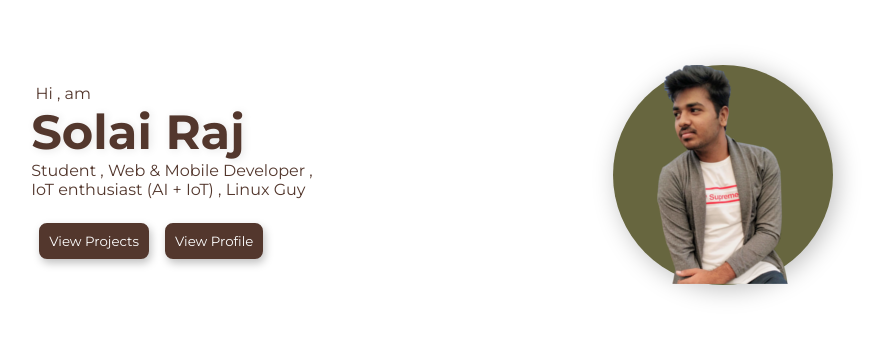
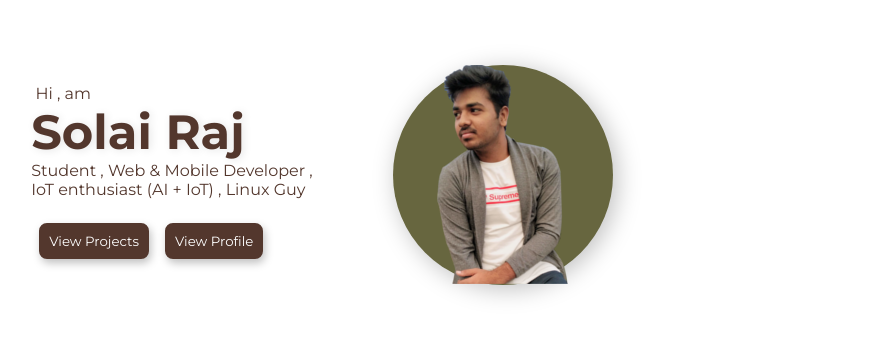
Before and after one commit to RajSolai/personal-portfolio, a Next.js app: page / in a window 1280 px wide. Shown: the part 127-464 px from the top of the page, without its empty margins (318-1195 px from the left). Built offline with nearby package versions, Linux system fonts and the light colour scheme.

Commit message:
removed cringe animations

```diff
--- a/package.json
+++ b/package.json
@@ -9,11 +9,11 @@
   },
   "dependencies": {
     "axios": "^0.21.1",
+    "framer-motion": "^4.1.17",
     "next": "9.5.1",
     "react": "16.13.1",
     "react-dom": "16.13.1",
     "react-icons": "^4.2.0",
-    "react-reveal": "^1.2.2",
-    "sass": "^1.26.10"
+    "react-reveal": "^1.2.2"
   }
 }
--- a/pages/index.js
+++ b/pages/index.js
@@ -1,4 +1,4 @@
-import { Slide } from "react-reveal";
+import { motion } from "framer-motion";
 import Link from "next/link";
 import Head from "next/head";
 
@@ -8,9 +8,18 @@ export default function Home() {
       <Head>
         <title>Solai Raj</title>
       </Head>
-      <div className="home">
-        <div className="greetbox">
-          <Slide left>
+      <motion.div
+        initial={{
+          y: -20,
+          opacity: 0,
+        }}
+        animate={{
+          y: 0,
+          opacity: 100,
+        }}
+      >
+        <div className="home">
+          <div className="greetbox">
             <div className="greettext">
               <p className="msg"> &nbsp;Hi , am</p>
               <p className="name">Solai Raj</p>
@@ -27,14 +36,12 @@ export default function Home() {
                 </Link>
               </div>
             </div>
-          </Slide>
-          <Slide right>
             <div className="greetimg">
               <img src="/mine.png" className="greetimg-img" alt="" />
             </div>
-          </Slide>
+          </div>
         </div>
-      </div>
+      </motion.div>
     </>
   );
 }
```
Also changed, not shown: pages/profile/index.js (+1 -31 lines), pages/projects/index.js (+0 -16 lines), pages/projects/projectcard.js (+14 -0 lines), 1 other file (tests, documents, lock files or other folders).
